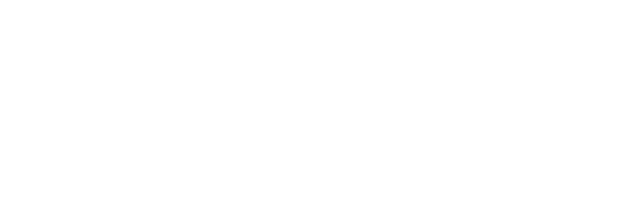
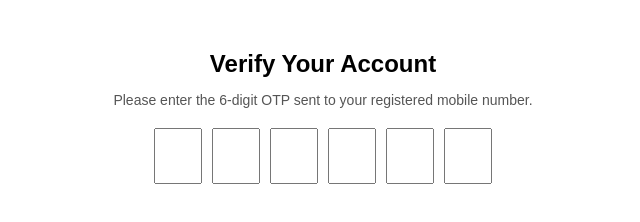
Before and after one commit to acciojob/OTP-shaikzakir-engg, a website: page main.html in a window 1280 px wide. Shown: the whole page, without its empty margins (317-957 px from the left). Drawn offline with Linux system fonts and the light colour scheme.

Commit message:
created a submission

```diff
--- a/main.html
+++ b/main.html
@@ -1,16 +1,23 @@
 <!DOCTYPE html>
+<html lang="en">
+<head>
+  <meta charset="UTF-8">
+  <title>OTP Verification</title>
+  <link rel="stylesheet" href="styles.css">
+</head>
+<body>
+  <h1 id="verification_heading">Verify Your Account</h1>
+  <p id="verification_subtext">Please enter the 6-digit OTP sent to your registered mobile number.</p>
 
-<html>
+  <div class="code-container">
+    <input type="text" maxlength="1" class="code" id="code-1">
+    <input type="text" maxlength="1" class="code" id="code-2">
+    <input type="text" maxlength="1" class="code" id="code-3">
+    <input type="text" maxlength="1" class="code" id="code-4">
+    <input type="text" maxlength="1" class="code" id="code-5">
+    <input type="text" maxlength="1" class="code" id="code-6">
+  </div>
 
-<head>
-	<link rel="stylesheet" href="styles.css">
-</head>
-
-<body>
-	<!-- the entire body must be written by student -->
-    <script type="text/javascript" src="./script.js">
-</script>
-
+  <script src="script.js"></script>
 </body>
-
 </html>
--- a/script.js
+++ b/script.js
@@ -1 +1,21 @@
-//your JS code here. If required.
+const inputs = document.querySelectorAll(".code");
+
+inputs.forEach((input, index) => {
+  input.addEventListener("input", (e) => {
+    const value = e.target.value;
+    if (value && index < inputs.length - 1) {
+      inputs[index + 1].focus();
+    }
+  });
+
+  input.addEventListener("keydown", (e) => {
+    if (e.key === "Backspace") {
+      if (input.value === "" && index > 0) {
+        inputs[index - 1].focus();
+        inputs[index - 1].value = "";
+      } else {
+        input.value = "";
+      }
+    }
+  });
+});
--- a/styles.css
+++ b/styles.css
@@ -1 +1,29 @@
-/*  your css code here. If applicable */
+body {
+  font-family: Arial, sans-serif;
+  text-align: center;
+  margin-top: 50px;
+}
+
+#verification_heading {
+  font-size: 24px;
+  margin-bottom: 10px;
+}
+
+#verification_subtext {
+  font-size: 14px;
+  color: #555;
+  margin-bottom: 20px;
+}
+
+.code-container {
+  display: flex;
+  justify-content: center;
+  gap: 10px;
+}
+
+.code {
+  width: 40px;
+  height: 50px;
+  font-size: 24px;
+  text-align: center;
+}
```
